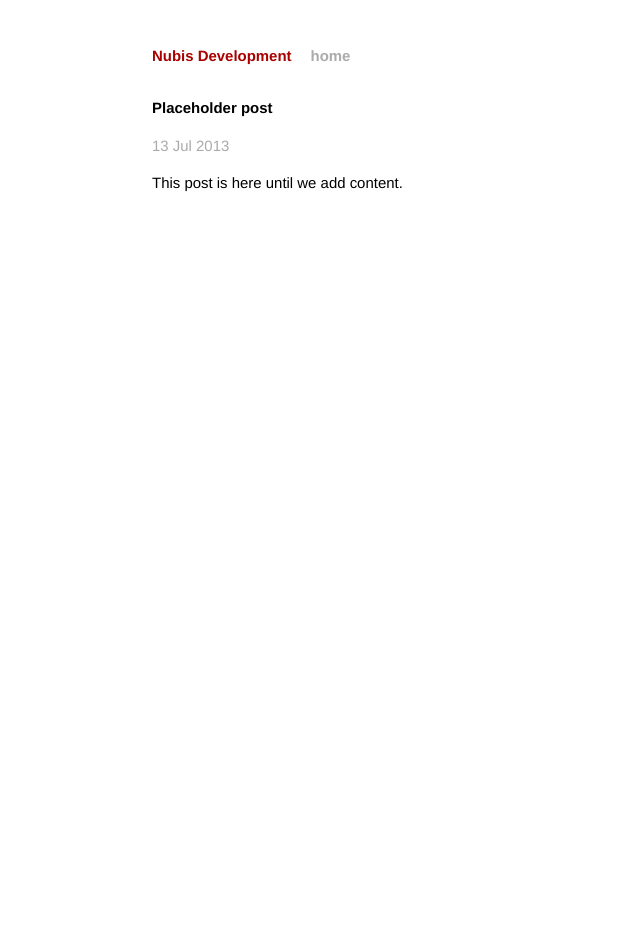
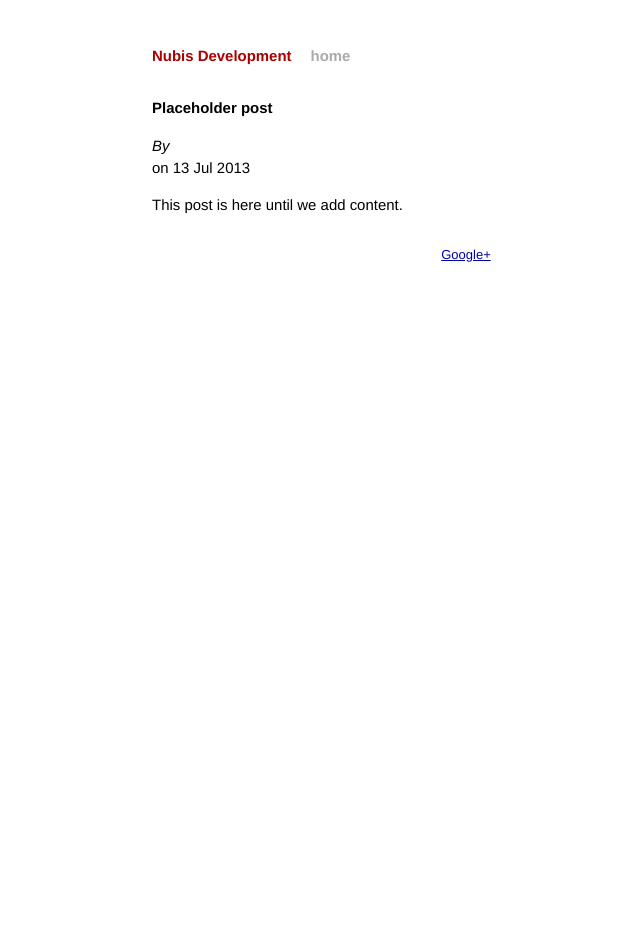
Before and after one commit to nubisonline/development-blog, a Jekyll site: the page built from _posts/2013-07-13-hello-world.md, in a window 1280 px wide. Shown: the whole page, without its empty margins (174-814 px from the left). Built offline with Jekyll 4.4.1, drawn with Linux system fonts in a browser that asks for light colours.

Commit message:
Added author info, added author Tim

```diff
--- a/_config.yml
+++ b/_config.yml
@@ -2,3 +2,8 @@ name: Nubis Development
 
 permalink: pretty
 pygments: true
+
+authors:
+  tim:
+    full_name: Tim van Dalen
+    gplus_id: 100487696573936783003
--- a/_layouts/default.html
+++ b/_layouts/default.html
@@ -25,5 +25,7 @@
           </div>
         </div> <!-- /container -->
 
+
+		<a href="https://plus.google.com/118082699456363103031" rel="publisher">Google+</a>
     </body>
 </html>
--- a/_layouts/post.html
+++ b/_layouts/post.html
@@ -1,9 +1,18 @@
 ---
 layout: default
 ---
-<h2>{{ page.title }}</h2>
-<p class="meta">{{ page.date | date_to_string }}</p>
 
-<div class="post">
-{{ content }}
-</div>
+{% assign author = site.authors[page.author] %}
+<article>
+    <header>
+        <h1 class="headline">{{ page.title }}</h1>
+        <div class="byline">
+            <address class="author">By <a rel="author" href="https://plus.google.com/{{ author.gplus_id }}/?rel=author">{{ author.full_name }}</a></address>
+            on <time pubdate datetime="{{ page.date | date: "%Y-%m-%d" }}" title="{{ page.date | date_to_long_string }}">{{ page.date | date_to_string }}</time>
+        </div>
+    </header>
+
+    <div class="article-content post">
+		{{ content }}
+    </div>
+</article>
```
Also changed, not shown: _posts/2013-07-13-tim-author.md (added, +9 -0 lines).
